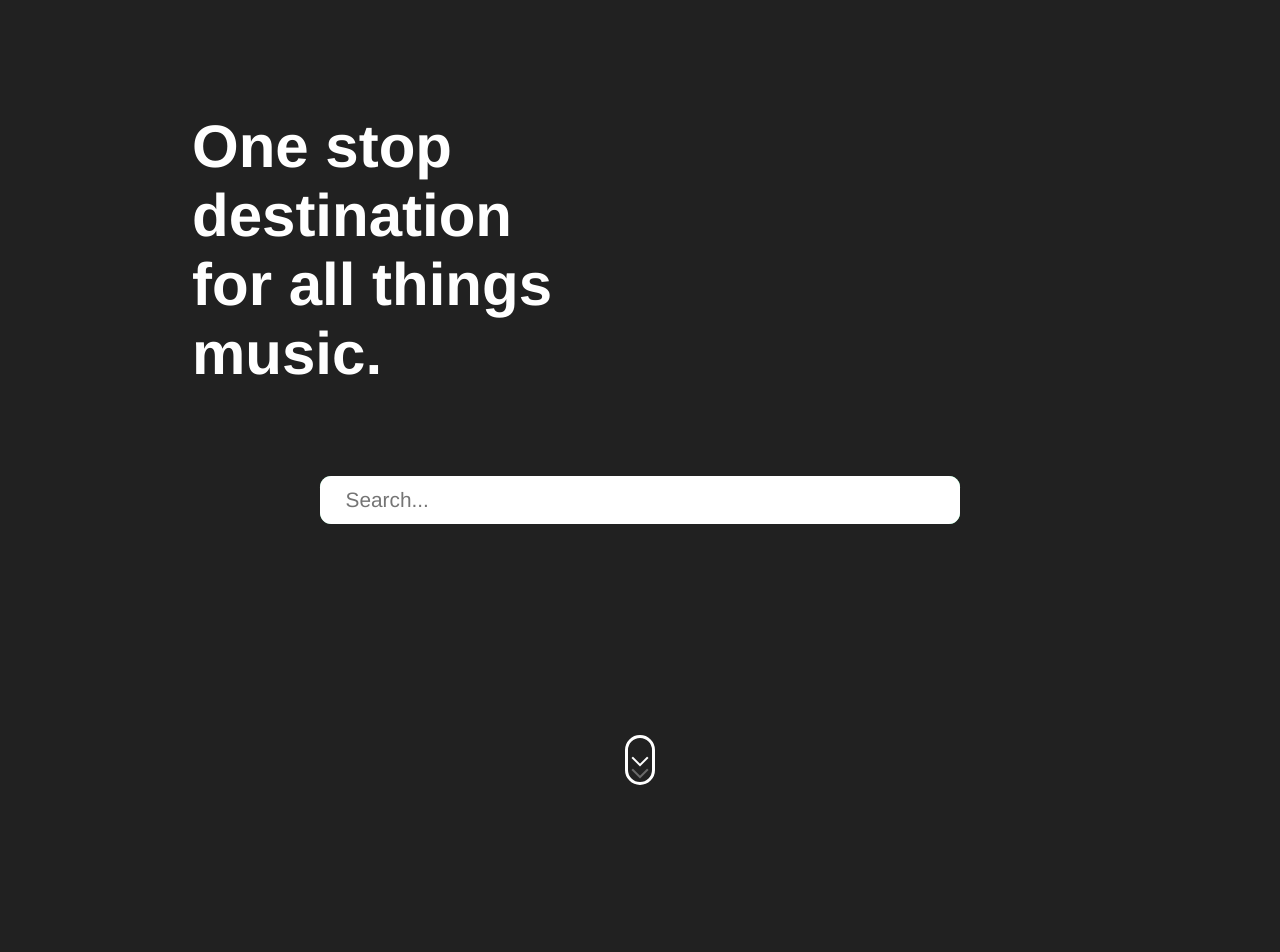
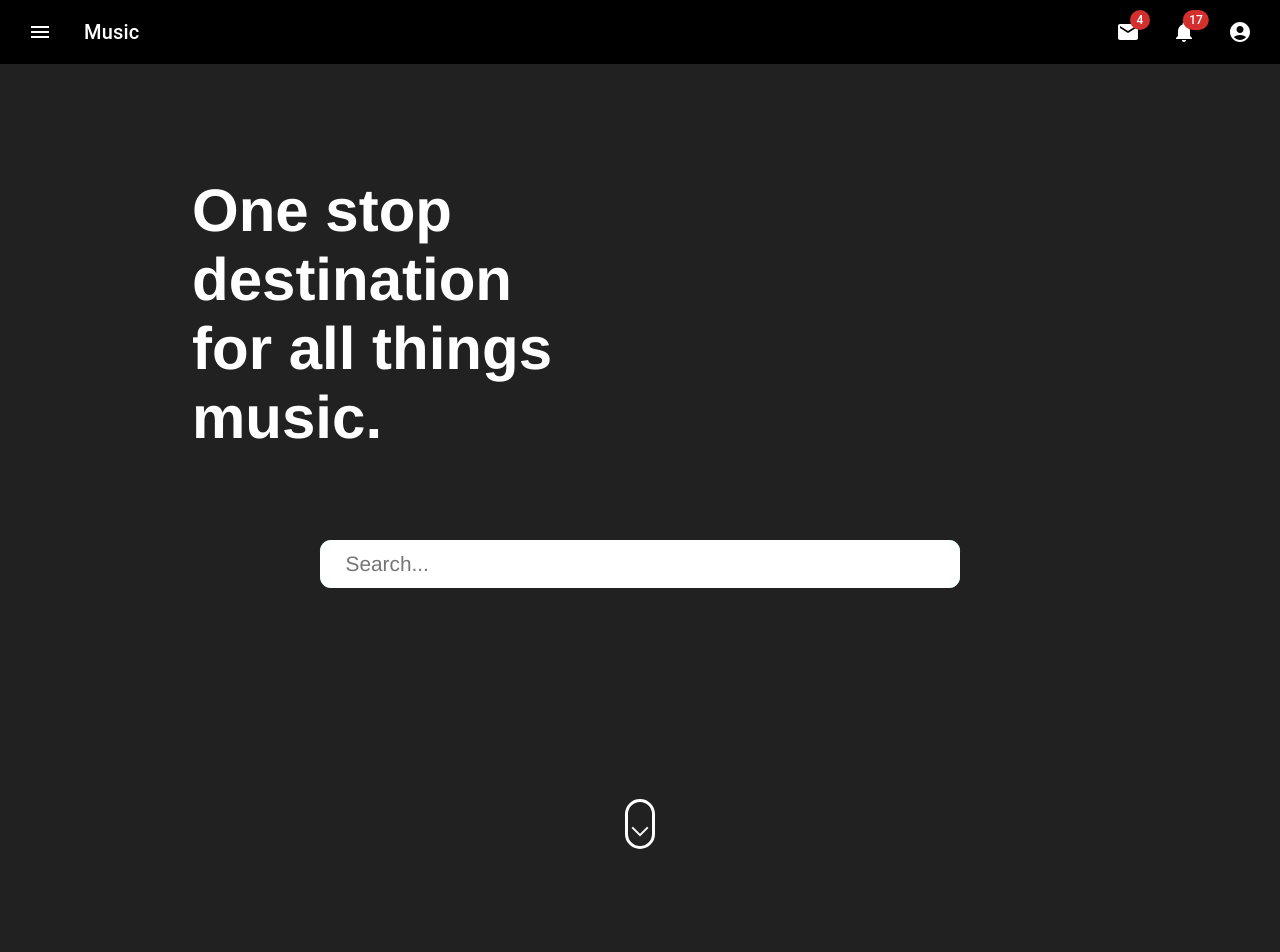
Before and after one commit to gwlee412/Crypto-Playground, a React (Create React App) app: page / in a window 1280 px wide. Shown: the top 952 px of the page. Built offline with nearby package versions, Linux system fonts and the light colour scheme.

Commit message:
submenu and main-page branch merge clean up

```diff
--- a/src/App.js
+++ b/src/App.js
@@ -5,7 +5,7 @@ import {
   Route,
 } from "react-router-dom";
 import Homepage from './Homepage';
-import PrimarySearchAppBar from './Submenu';
+
 
 function App() {
   return (
--- a/src/Homepage.js
+++ b/src/Homepage.js
@@ -1,7 +1,36 @@
 import PrimarySearchAppBar from './Submenu'
-
+import SearchBar from './mainPageComponents/searchBar'
 export default function Homepage(){
     return(
+        <>
     <PrimarySearchAppBar />
+    <div className='App'>
+    <section id='sec-1'>
+      <h1 className='main-header'>One stop destination for all things music.</h1>
+      <div className='flex-searchbar'>
+        <SearchBar/>
+      </div>
+      <a href="#sec-2">
+        <div className='scroll-button'></div>
+      </a>
+    </section>
+    <section id='sec-2'>
+      <div className='flex-info'>
+        <h1 className='info-header'>Get to know more about your favorite artists</h1>
+      </div>
+      <div id='pic-1'></div>
+      <div id='pic-2'></div>
+      <div className='flex-info'>
+        <h1 className='info-header'>Discover new artists</h1>
+      </div>
+    </section>
+
+    <section id='sec-3'>
+      <div className='tbd-body'>
+        <h1>That's about it for now</h1>
+      </div>
+    </section>
+  </div>
+  </>
     )
 }
--- a/src/index.js
+++ b/src/index.js
@@ -8,7 +8,7 @@ import MainPage from './mainPageComponents/mainPage';
 const root = ReactDOM.createRoot(document.getElementById('root'));
 root.render(
   <React.StrictMode>
-    <MainPage/>
+    <App/>
   </React.StrictMode>
 );
 
```
